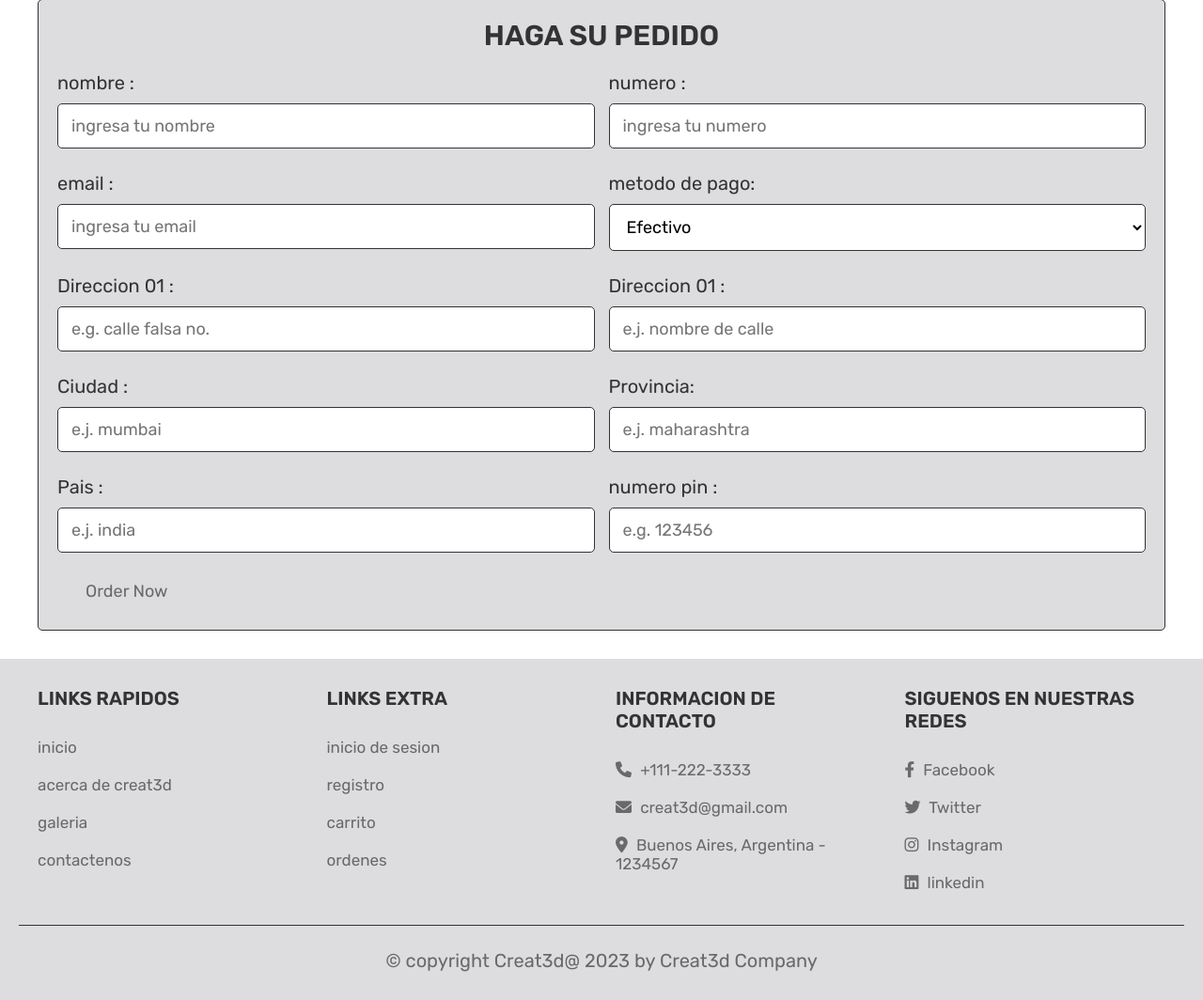
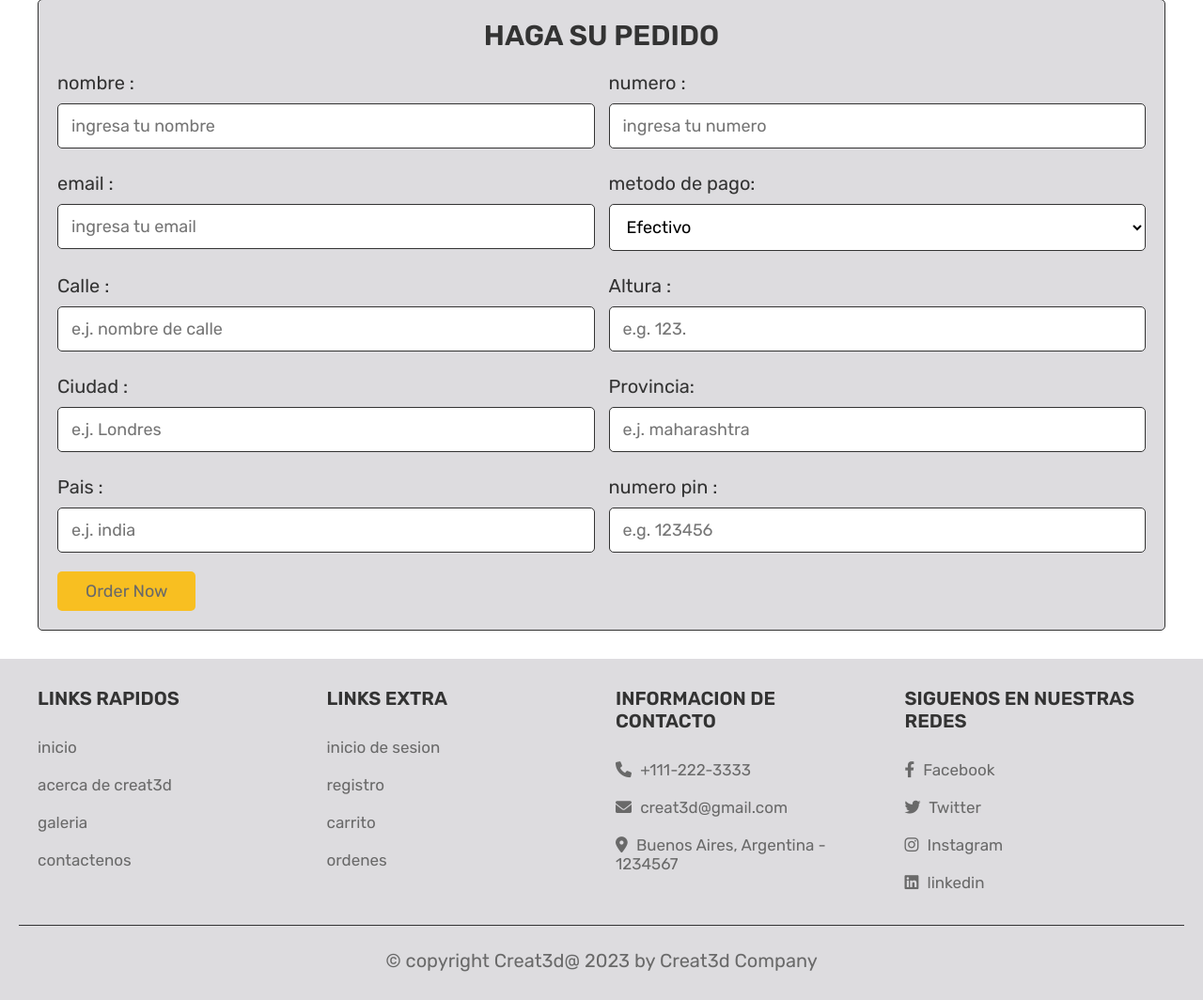
Before and after one commit to UnaSombraaa/Proyecto_Creat3d-FINAL-, a PHP site: page /checkout.php in a window 1280 px wide. Shown: the part 480-1544 px from the top of the page at 94% size. Run offline with PHP 8.4, Linux system fonts and the light colour scheme; the visitor is signed in with stand-in values (Sample User, id 1); data that the repository does not hold is empty.

Commit message:
Cambios, Botones y estilo

```diff
--- a/project/checkout.php
+++ b/project/checkout.php
@@ -122,16 +122,16 @@ if(isset($_POST['order_btn'])){
             </select>
          </div>
          <div class="inputBox">
-            <span>Direccion 01 :</span>
-            <input type="number" min="0" name="flat" required placeholder="e.g. calle falsa no.">
-         </div>
-         <div class="inputBox">
-            <span>Direccion 01 :</span>
+            <span>Calle :</span>
             <input type="text" name="street" required placeholder="e.j. nombre de calle">
          </div>
          <div class="inputBox">
+            <span>Altura :</span>
+            <input type="number" min="0" name="flat" required placeholder="e.g. 123.">
+         </div>
+         <div class="inputBox">
             <span>Ciudad :</span>
-            <input type="text" name="city" required placeholder="e.j. mumbai">
+            <input type="text" name="city" required placeholder="e.j. Londres">
          </div>
          <div class="inputBox">
             <span>Provincia:</span>
--- a/project/css/style.css
+++ b/project/css/style.css
@@ -9,7 +9,6 @@
    --light-color:#696969;
    --light-white:#ccc;
    --light-bg:#dddcdf;
-   --purple: #;
    --border:.1rem solid var(--black);
    --box-shadow:0 .5rem 1rem rgba(0,0,0,.1);
 }
@@ -24,7 +23,7 @@
 }
 
 *::selection{
-   background-color: var(--purple);
+   background-color: #9c53f0d2;
    color:var(--purple);
 }
 
@@ -119,7 +118,7 @@ section{
 
 .white-btn,
 .btn{
-   background-color: var(--purple);
+   background-color: #f8bf21
 }
 
 .option-btn{
```
Also changed, not shown: project/admin_products.php (+4 -4 lines).
